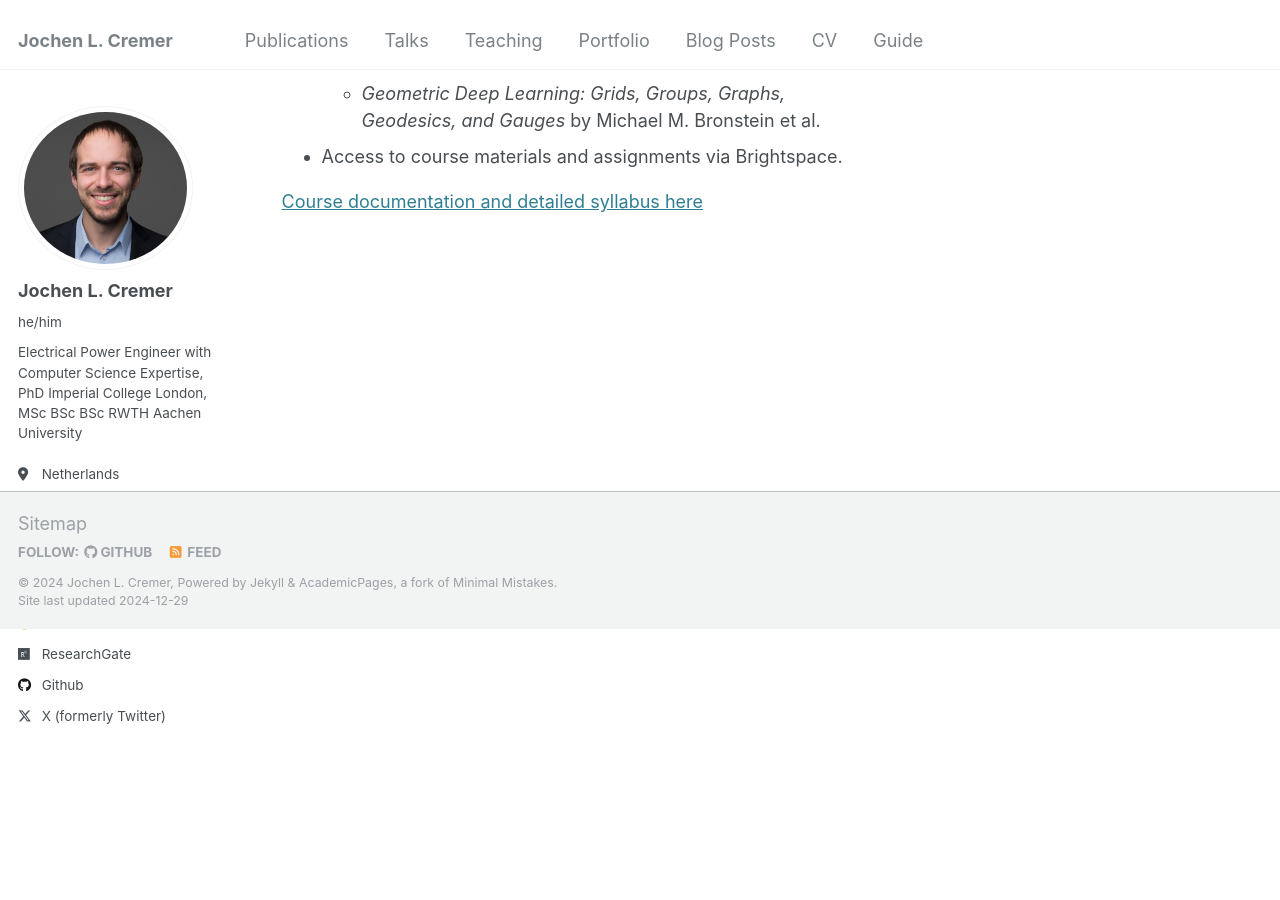
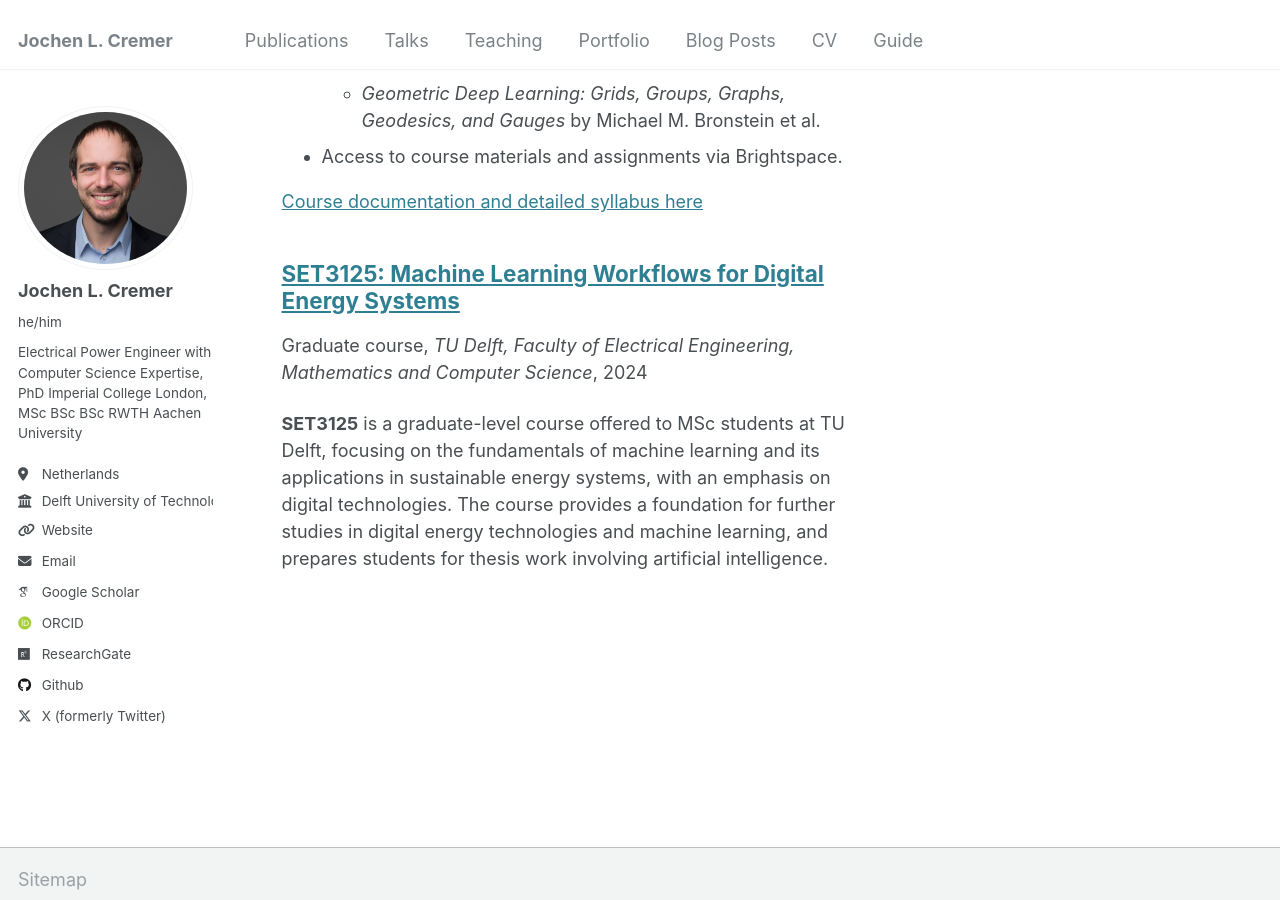
Before and after one commit to JochenC/JochenC.github.io, a Jekyll site: the page built from _pages/collection-archive.html, in a window 1280 px wide and 900 px high, scrolled down 33628 px. Built offline with Jekyll 4.4.1, drawn with Linux system fonts in a browser that asks for light colours; some web fonts are replaced; some of the changed text lies outside the part shown.

Commit message:
Add files via upload

```diff
--- a/_teaching/2024-ee4c12-machine-learning.md
+++ b/_teaching/2024-ee4c12-machine-learning.md
@@ -3,7 +3,7 @@
 collection: teaching
 type: "Graduate course"
 permalink: /teaching/2024-ee4c12-machine-learning
-venue: "TU Delft, Department of Electrical Sustainable Energy"
+venue: "TU Delft, Faculty of Electrical Engineering, Mathematics and Computer Science"
 date: 2024-09-01
 location: "Delft, Netherlands"
 ---
--- /dev/null
+++ b/_teaching/2024-set3125-machine-learning.md
@@ -0,0 +1,52 @@
+---
+title: "SET3125: Machine Learning Workflows for Digital Energy Systems"
+collection: teaching
+type: "Graduate course"
+permalink: /teaching/2024-set3125-machine-learning
+venue: "TU Delft, Faculty of Electrical Engineering, Mathematics and Computer Science"
+date: 2024-11-01
+location: "Delft, Netherlands"
+---
+
+**SET3125** is a graduate-level course offered to MSc students at TU Delft, focusing on the fundamentals of machine learning and its applications in sustainable energy systems, with an emphasis on digital technologies. The course provides a foundation for further studies in digital energy technologies and machine learning, and prepares students for thesis work involving artificial intelligence.
+
+### Course Details
+- **Degree Program**: MSc Sustainable Energy Technology
+- **ECTS**: 4
+- **Language**: English
+- **Education Period**: Quarter 2 (early November to late December)
+- **Exam Periods**: Quarter 2 and Quarter 3
+- **Contact Hours / Week**: 0/2/0/0
+- **Prerequisites**:
+  - Basic programming skills in any programming language.
+  - Elementary knowledge of probability theory and statistics.
+- **Instructors**:
+  - Dr. J.L. Cremer ([J.L.Cremer@tudelft.nl](mailto:J.L.Cremer@tudelft.nl))
+  - Dr. S.H. Tindemans ([S.H.Tindemans@tudelft.nl](mailto:S.H.Tindemans@tudelft.nl))
+  - Dr. P.P. Vergara Barrios ([P.P.VergaraBarrios@tudelft.nl](mailto:P.P.VergaraBarrios@tudelft.nl))
+  - Dr. J. Stiasny ([J.B.Stiasny@tudelft.nl](mailto:J.B.Stiasny@tudelft.nl))
+
+### Course Content
+The course covers the following topics:
+1. Statistical Learning (Supervised and Unsupervised)
+2. Supervised Regression
+3. Neural Networks
+4. Designing Machine Learning Workflows
+5. Physics-Informed Learning for Energy Applications
+6. Learning with Inductive Bias in Grids
+
+### Study Goals
+By the end of the course, students will be able to:
+1. Describe machine learning concepts.
+2. Compare concepts of effective learning in the energy system domain.
+3. Apply machine learning training strategies through calculations and analysis of energy system problems.
+4. Design elements of a machine learning workflow for energy systems.
+
+### Education Method
+The course includes lectures, homework assignments, a project, and office hours to support student learning.
+
+### Course Relations
+This course is mutually exclusive with EE4C12. Students who have taken EE4C12 are not eligible to enroll in SET3125.
+
+
+[Course documentation and detailed syllabus here](https://studiegids.tudelft.nl/a101_displayCourse.do?course_id=70087)
```
